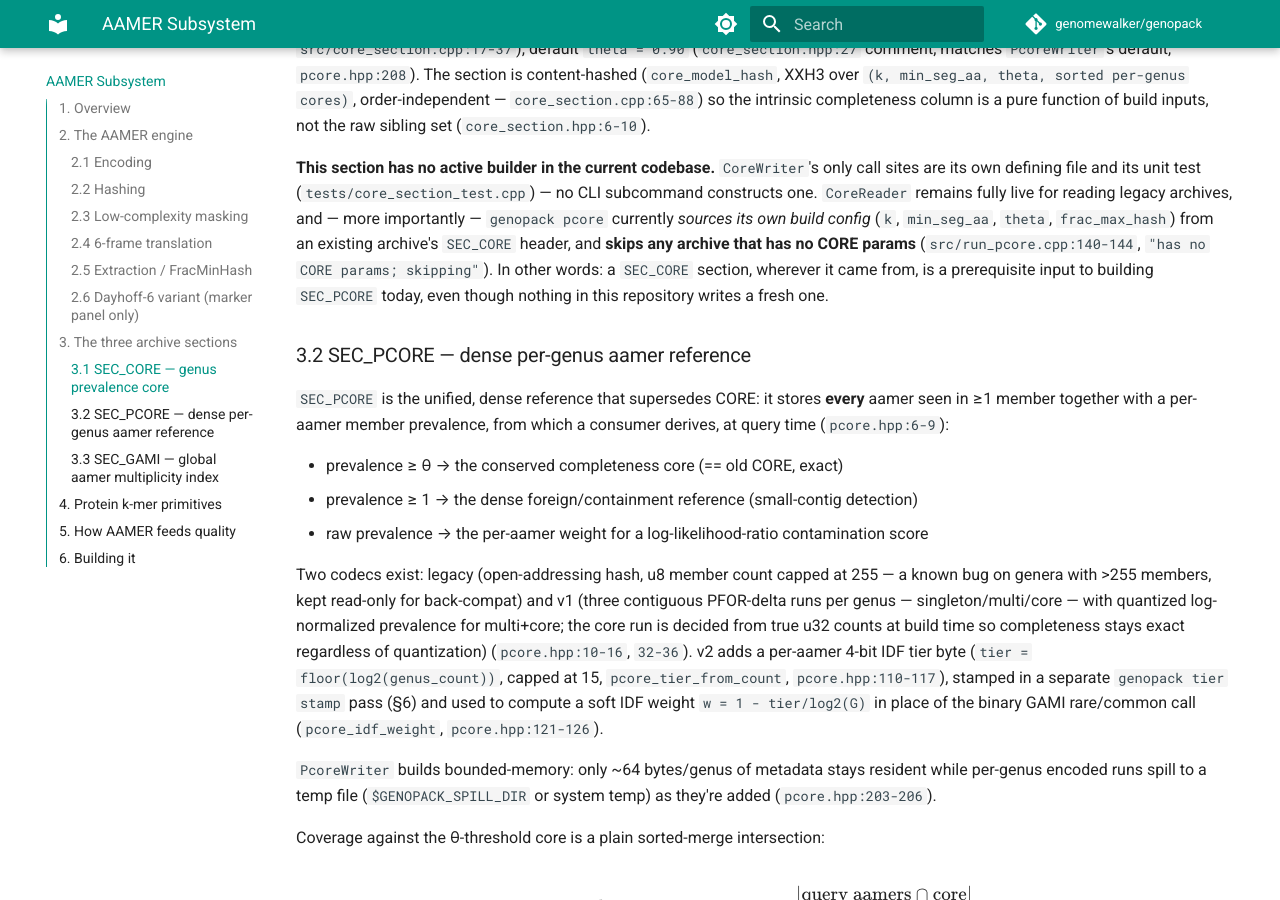
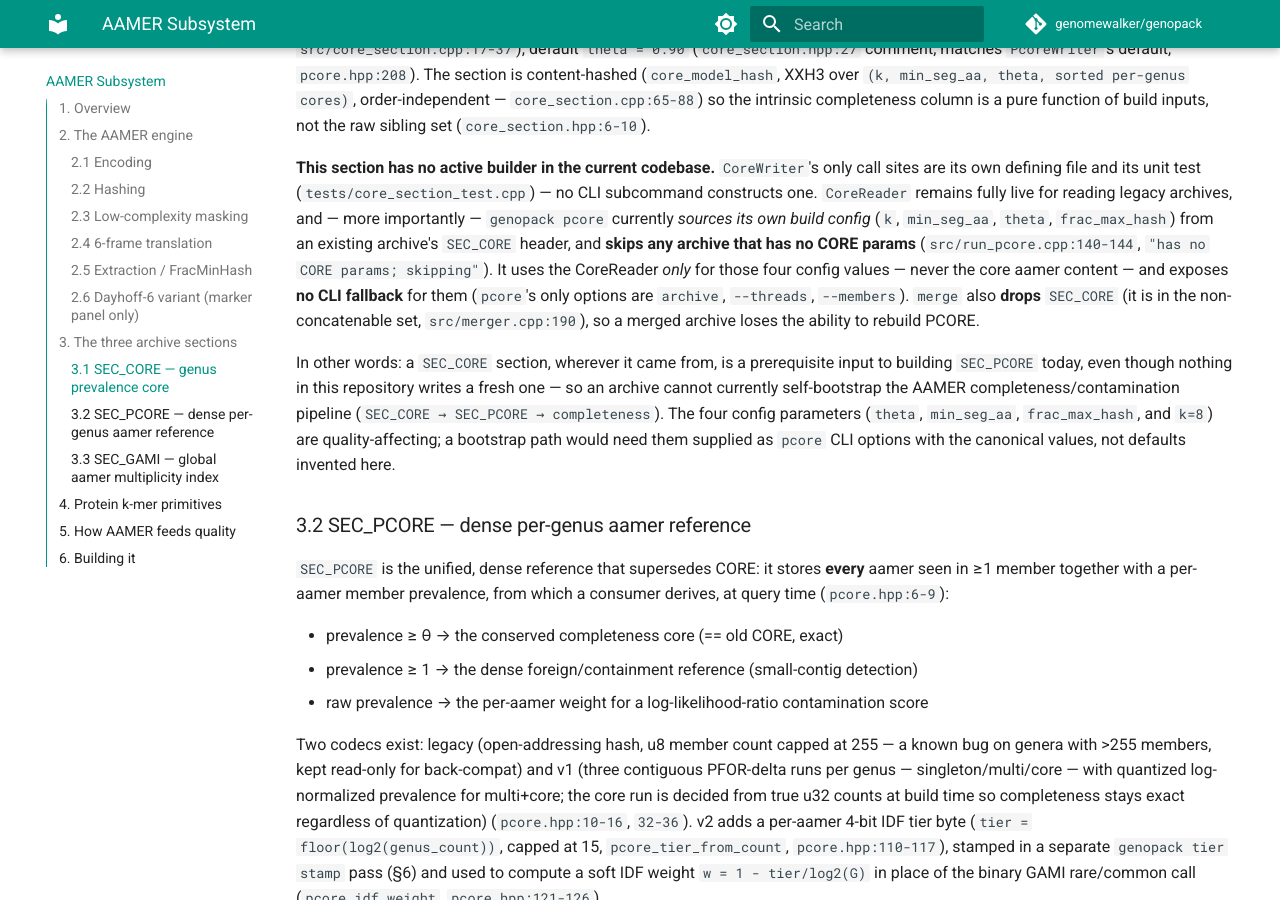
Before and after one commit to genomewalker/genopack, an MkDocs documentation site: the page built from docs/aamer.md, in a window 1280 px wide and 900 px high, scrolled down 2915 px. Built offline with MkDocs 1.6.1 and Material for MkDocs 9.7.7, drawn with Linux system fonts in a browser that asks for light colours; comment, search, counter and statistics services are not loaded.

Commit message:
docs(aamer): sharpen the SEC_CORE bootstrap-gap note
pcore uses CoreReader only for 4 config params (never core content), has no CLI
fallback for them, and merge drops SEC_CORE — so an archive cannot self-bootstrap
SEC_CORE->SEC_PCORE->completeness. A fix needs the canonical theta/min_seg_aa/
frac_max_hash supplied as pcore CLI options (quality-affecting; not guessable).

```diff
--- a/docs/aamer.md
+++ b/docs/aamer.md
@@ -134,9 +134,19 @@ remains fully live for reading legacy archives, and — more importantly —
 `genopack pcore` currently *sources its own build config* (`k`, `min_seg_aa`,
 `theta`, `frac_max_hash`) from an existing archive's `SEC_CORE` header, and
 **skips any archive that has no CORE params** (`src/run_pcore.cpp:140-144`,
-`"has no CORE params; skipping"`). In other words: a `SEC_CORE` section,
-wherever it came from, is a prerequisite input to building `SEC_PCORE` today,
-even though nothing in this repository writes a fresh one.
+`"has no CORE params; skipping"`). It uses the CoreReader *only* for those four
+config values — never the core aamer content — and exposes **no CLI fallback**
+for them (`pcore`'s only options are `archive`, `--threads`, `--members`).
+`merge` also **drops** `SEC_CORE` (it is in the non-concatenable set,
+`src/merger.cpp:190`), so a merged archive loses the ability to rebuild PCORE.
+
+In other words: a `SEC_CORE` section, wherever it came from, is a prerequisite
+input to building `SEC_PCORE` today, even though nothing in this repository
+writes a fresh one — so an archive cannot currently self-bootstrap the AAMER
+completeness/contamination pipeline (`SEC_CORE → SEC_PCORE → completeness`).
+The four config parameters (`theta`, `min_seg_aa`, `frac_max_hash`, and `k=8`)
+are quality-affecting; a bootstrap path would need them supplied as `pcore` CLI
+options with the canonical values, not defaults invented here.
 
 ### 3.2 SEC_PCORE — dense per-genus aamer reference
 
```
